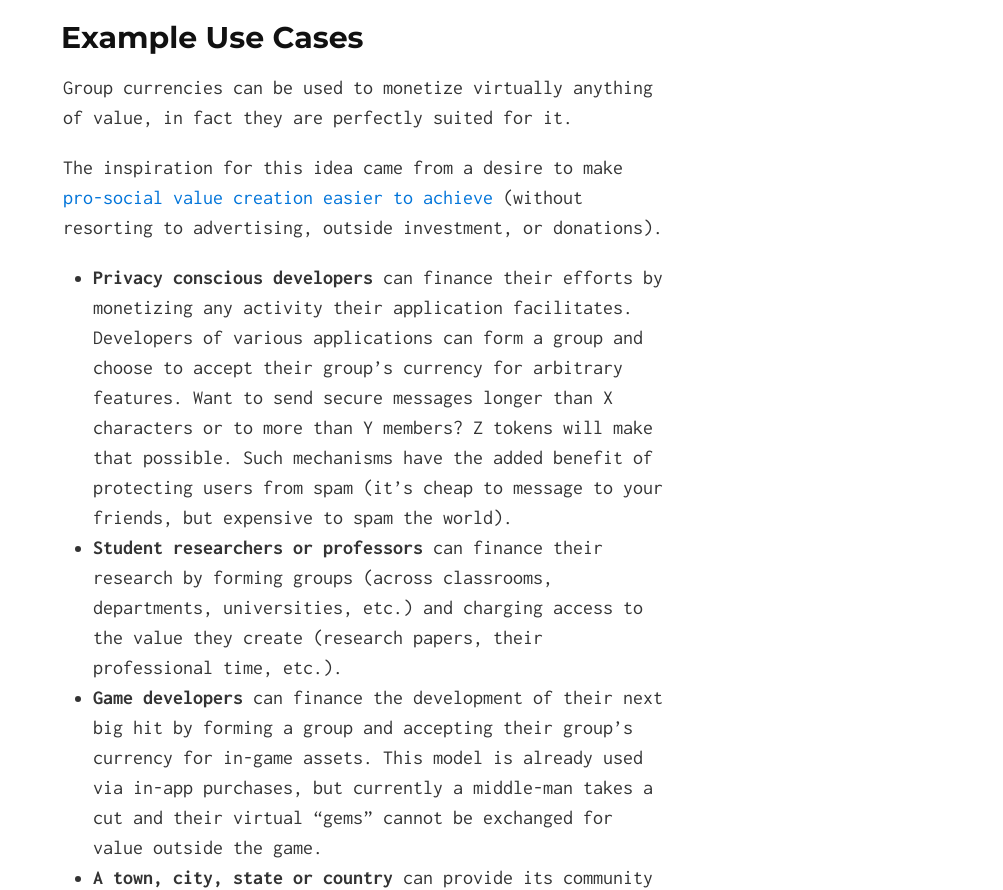
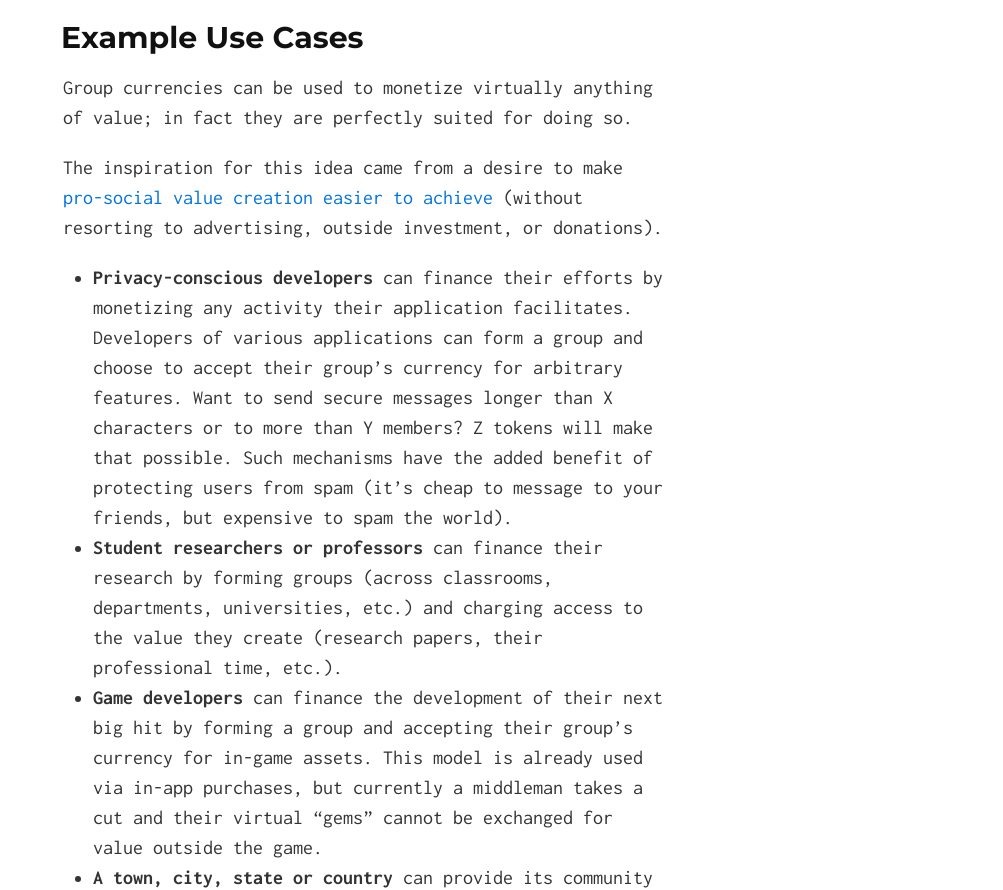
Before and after one commit to okTurtles/groupcurrency.org, a Jekyll site: the page built from index.md, in a window 1280 px wide and 1400 px high, scrolled down 2144 px. Shown: the part 183-1073 px from the top of the window, without its empty margins (277-1280 px from the left). Built offline with Jekyll 4.4.1, drawn with Linux system fonts in a browser that asks for light colours; comment, search, counter and statistics services are not loaded; some of the changed text lies outside the part shown.

Commit message:
Typos. Fixed broken link.

```diff
--- a/index.md
+++ b/index.md
@@ -53,13 +53,13 @@ The purpose of a group fund is to provide the group with a means to invest in th
 
 ## Example Use Cases
 
-Group currencies can be used to monetize virtually anything of value, in fact they are perfectly suited for it.
+Group currencies can be used to monetize virtually anything of value; in fact they are perfectly suited for doing so.
 
 The inspiration for this idea came from a desire to make [pro-social value creation easier to achieve](http://www.propublica.org/article/the-worlds-email-encryption-software-relies-on-one-guy-who-is-going-broke) (without resorting to advertising, outside investment, or donations).
 
-- __Privacy conscious developers__ can finance their efforts by monetizing any activity their application facilitates. Developers of various applications can form a group and choose to accept their group's currency for arbitrary features. Want to send secure messages longer than X characters or to more than Y members? Z tokens will make that possible. Such mechanisms have the added benefit of protecting users from spam (it's cheap to message to your friends, but expensive to spam the world).
+- __Privacy-conscious developers__ can finance their efforts by monetizing any activity their application facilitates. Developers of various applications can form a group and choose to accept their group's currency for arbitrary features. Want to send secure messages longer than X characters or to more than Y members? Z tokens will make that possible. Such mechanisms have the added benefit of protecting users from spam (it's cheap to message to your friends, but expensive to spam the world).
 - __Student researchers or professors__ can finance their research by forming groups (across classrooms, departments, universities, etc.) and charging access to the value they create (research papers, their professional time, etc.).
-- __Game developers__ can finance the development of their next big hit by forming a group and accepting their group's currency for in-game assets. This model is already used via in-app purchases, but currently a middle-man takes a cut and their virtual "gems" cannot be exchanged for value outside the game.
+- __Game developers__ can finance the development of their next big hit by forming a group and accepting their group's currency for in-game assets. This model is already used via in-app purchases, but currently a middleman takes a cut and their virtual "gems" cannot be exchanged for value outside the game.
 - __A town, city, state or country__ can provide its community with a basic income that is backed by the value created by that community.
 
 __Any value-creation activity can now be easily financed without annoying your own customers with advertisements or betraying their privacy.__
@@ -157,7 +157,7 @@ It is when groups allow arbitrary membership that combating the Sybil attack bec
 - uCoin's [Web-of-Trust system](https://github.com/ucoin-io/ucoin/issues/65)
 - [Dominic Williams](https://twitter.com/dominic_w) argues a network has Sybil resistance if there are [costs associated with joining the network, staying in the network, and leaving the network due to misbehavior](https://drive.google.com/file/d/0B9a1K-U2gZ2KN3pYSXF6bXF0QTg/view).
 - [BitVote's OnePerID](https://github.com/BitVote/bitvote.github.io/wiki/OnePerID)
-- Criminal punishment (i.e. same as counterfeiting).
+- Criminal punishment (i.e. same as counterfeiting)
 
 <a name="AppendixB"></a>
 
```
Also changed, not shown: other parts of index.md (+3 -2 lines).
